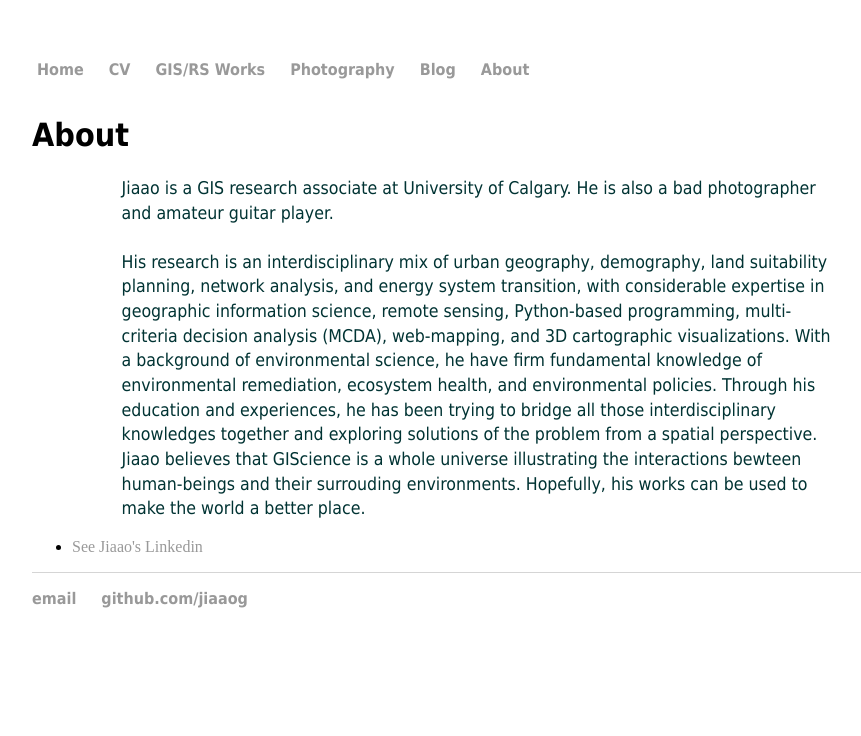
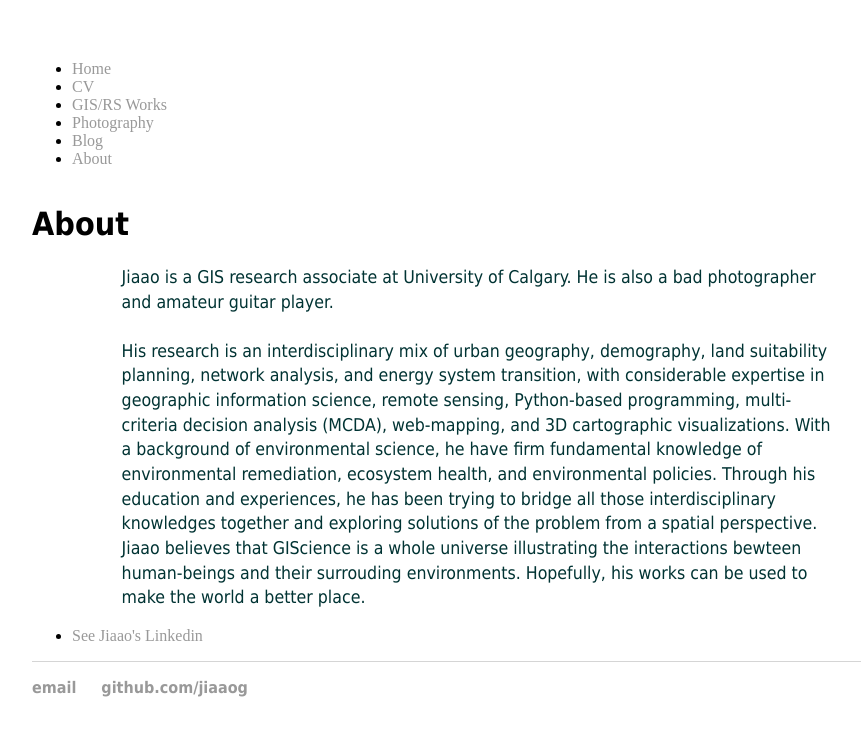
Before and after one commit to jiaaog/jiaaog.github.io, a Jekyll site: the page built from about/index.html, in a window 1280 px wide. Shown: the top 736 px of the page, without its empty margins (160-1021 px from the left). Built offline with Jekyll 4.4.1, drawn with Linux system fonts in a browser that asks for light colours.

Commit message:
Update default.html

```diff
--- a/_layouts/default.html
+++ b/_layouts/default.html
@@ -6,20 +6,8 @@
 			<link rel="stylesheet" type="text/css" href="/css/main.css">
 		</head>
 		<body>
-			<nav>
+
 			<ul>
-				<div class="container" onclick="myFunction(this)">
-                                   <div class="bar1"></div>
-                                   <div class="bar2"></div>
-                                   <div class="bar3"></div>
-                                </div>
-				<script>
-                                function myFunction(x) {
-                                  x.classList.toggle("change");
-                                }
-                                </script>
-
-
 	        		<li><a href="/">Home</a></li>
 	        		<li><a href="/cv">CV</a></li>
 				<li><a href="/gis">GIS/RS Works</a></li>
@@ -27,7 +15,6 @@
 	        		<li><a href="/blog">Blog</a></li>
 				<li><a href="/about">About</a></li>
 	    		</ul>
-			</nav>
 			<div class="container">
 
 			{{ content }}
```
